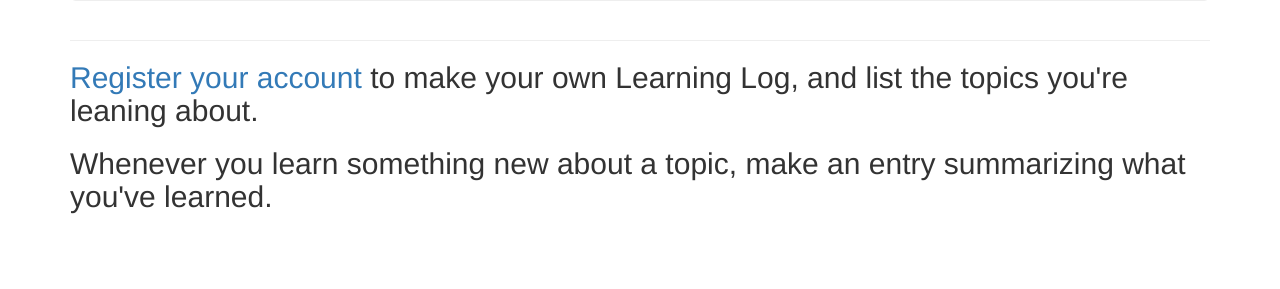
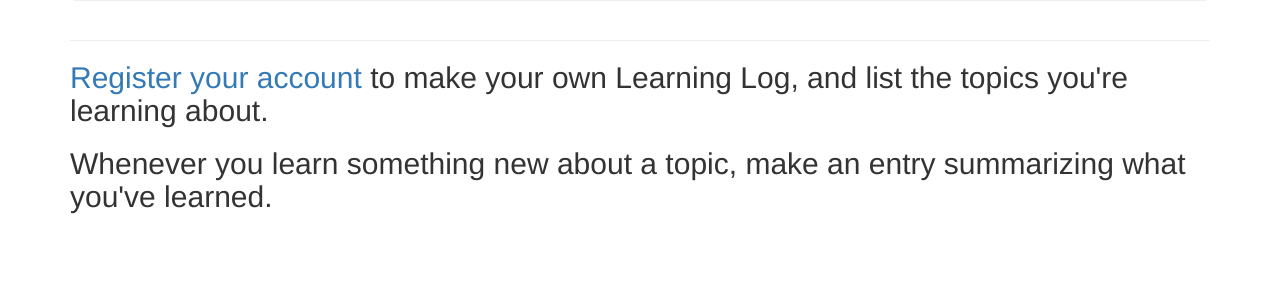
Before and after one commit to KenyiCode/learning_log, a Django app: page / in a window 1280 px wide. Shown: the part 305-594 px from the top of the page. Run offline with Django 3.2, Linux system fonts and the light colour scheme; some libraries are stand-ins or nearby versions.

Commit message:
Fixed typo in index.html

```diff
--- a/learning_logs/templates/learning_logs/index.html
+++ b/learning_logs/templates/learning_logs/index.html
@@ -9,7 +9,7 @@
 {% block content %}
     <h2>
         <a href="{% url 'users:register' %}">Register your account</a> to make
-        your own Learning Log, and list the topics you're leaning about.
+        your own Learning Log, and list the topics you're learning about.
     </h2>
     <h2>
         Whenever you learn something new about a topic, make an entry summarizing
```
